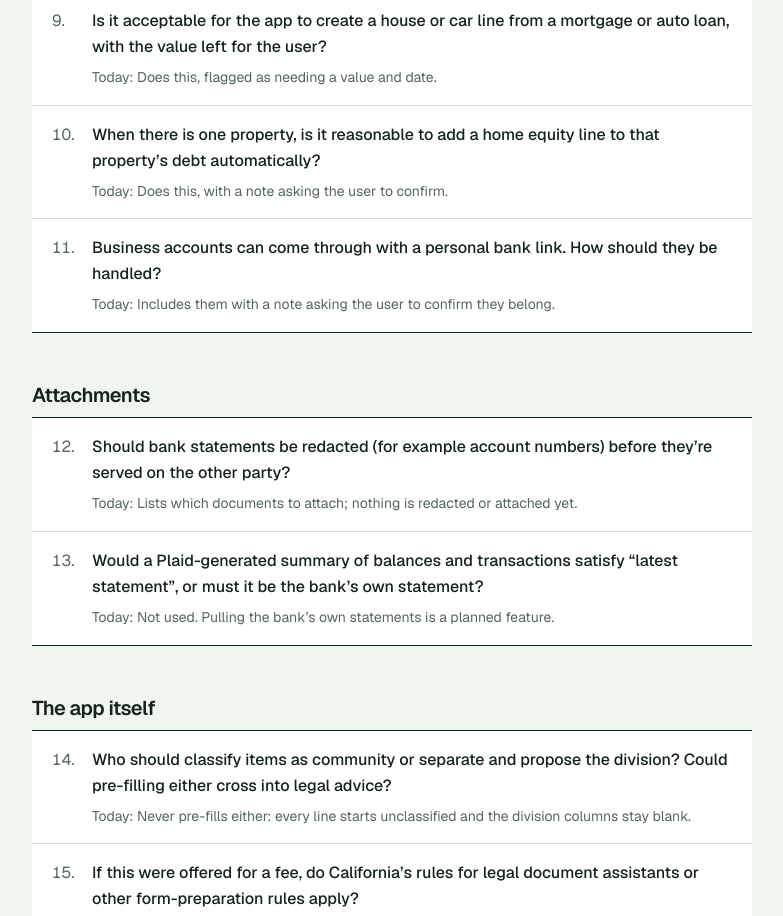
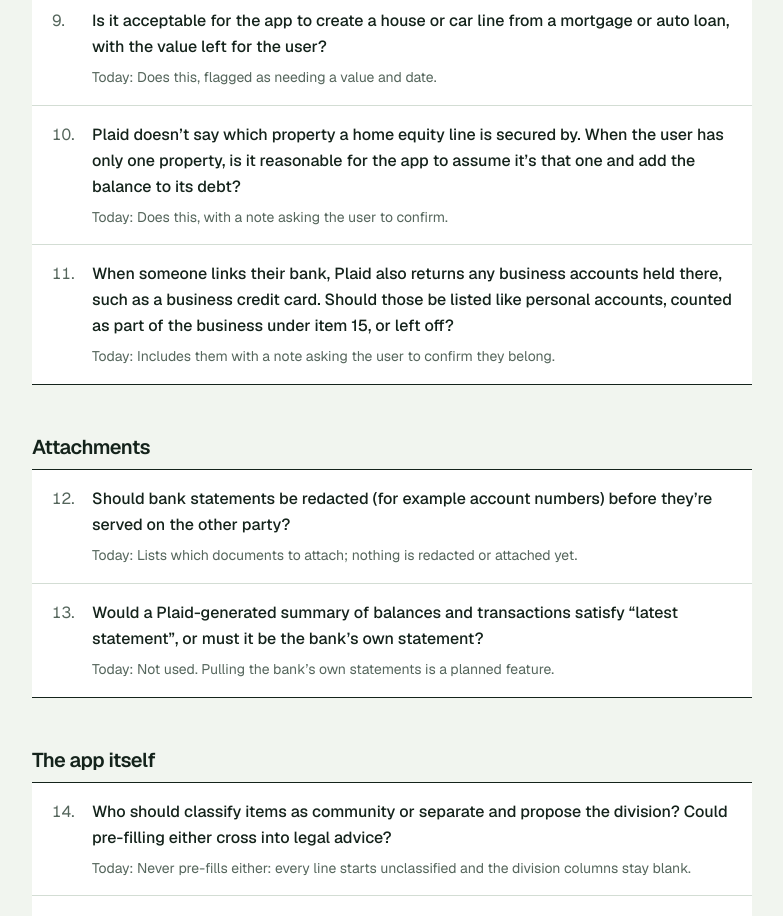
Before and after one commit to aungureanu614/pdf-generator, a Next.js app: page /questions in a window 1280 px wide. Shown: the part 1240-2156 px from the top of the page, without its empty margins (248-1031 px from the left). Built offline with nearby package versions, Linux system fonts and the light colour scheme.

Commit message:
question wording

```diff
--- a/app/questions/page.tsx
+++ b/app/questions/page.tsx
@@ -60,11 +60,11 @@ const GROUPS: Array<{ title: string; questions: Question[] }> = [
         now: 'Does this, flagged as needing a value and date.',
       },
       {
-        ask: 'When there is one property, is it reasonable to add a home equity line to that property’s debt automatically?',
+        ask: 'Plaid doesn’t say which property a home equity line is secured by. When the user has only one property, is it reasonable for the app to assume it’s that one and add the balance to its debt?',
         now: 'Does this, with a note asking the user to confirm.',
       },
       {
-        ask: 'Business accounts can come through with a personal bank link. How should they be handled?',
+        ask: 'When someone links their bank, Plaid also returns any business accounts held there, such as a business credit card. Should those be listed like personal accounts, counted as part of the business under item 15, or left off?',
         now: 'Includes them with a note asking the user to confirm they belong.',
       },
     ],
```
